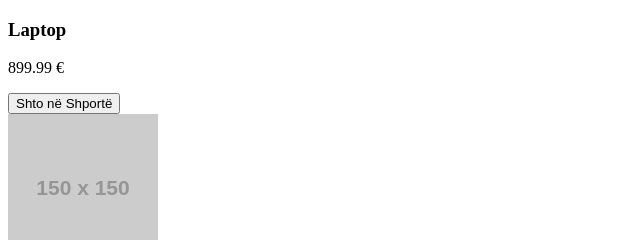
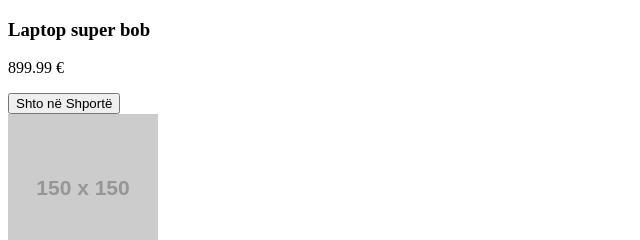
Before and after one commit to ErionilMalaj/prova8, a plain HTML site: page index.html in a window 1280 px wide. Shown: the top 240 px of the page, 0-640 px from the left. Drawn offline with Linux system fonts and the light colour scheme; placeholder pictures from the web are drawn by us.

Commit message:
Update index.html

```diff
--- a/index.html
+++ b/index.html
@@ -1,7 +1,7 @@
 <!DOCTYPE html>
-      <h3>Laptop</h3>
+      <h3>Laptop super bob</h3>
       <p>899.99 €</p>
-      <button onclick="addToCart('Laptop', 899.99)">Shto në Shportë</button>
+      <button onclick="addToCart('Laptop super bob', 899.99)">Shto në Shportë</button>
     </div>
 
     <div class="product">
@@ -45,4 +45,5 @@
   </script>
 
 </body>
+
 </html>
```
